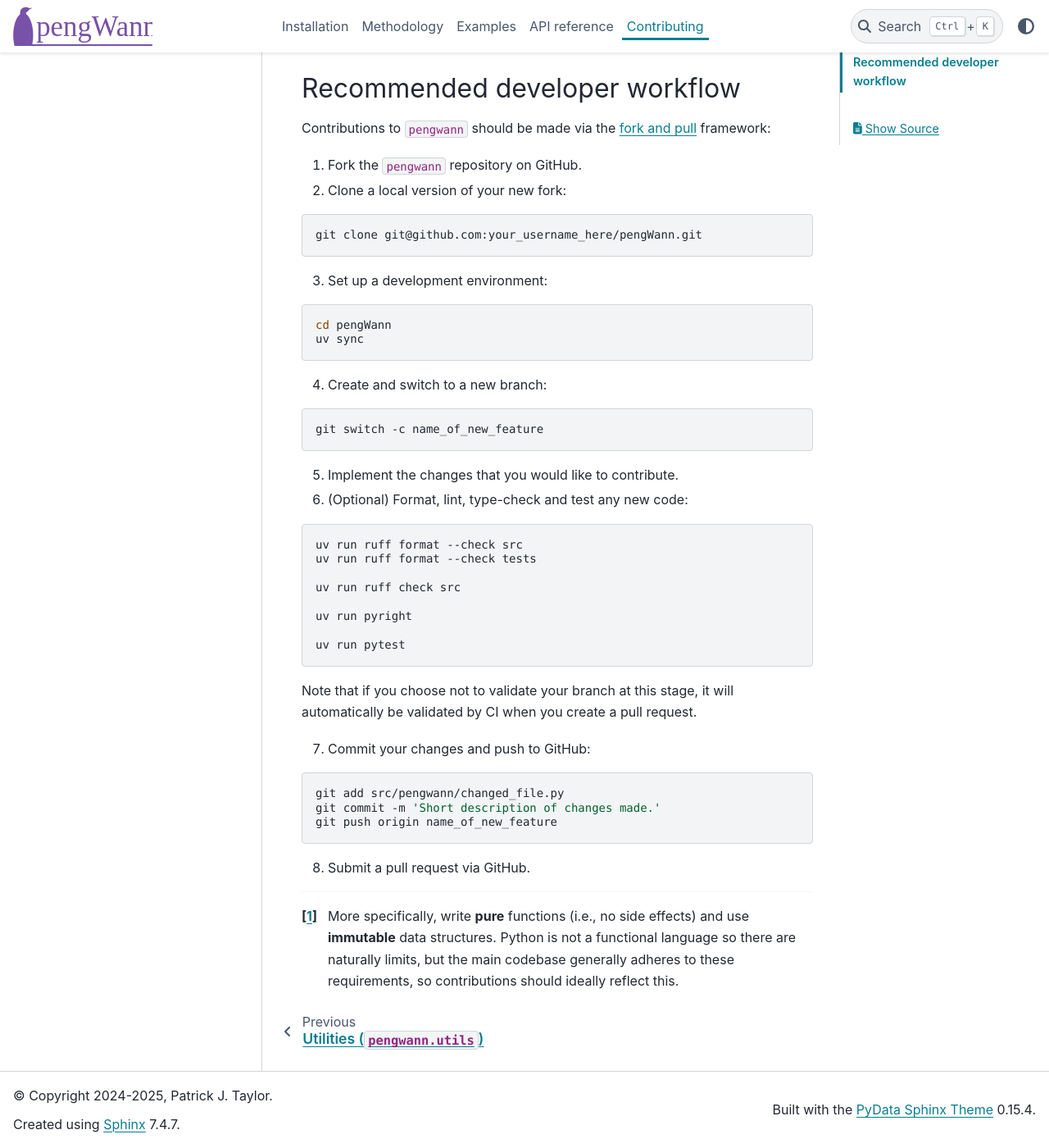
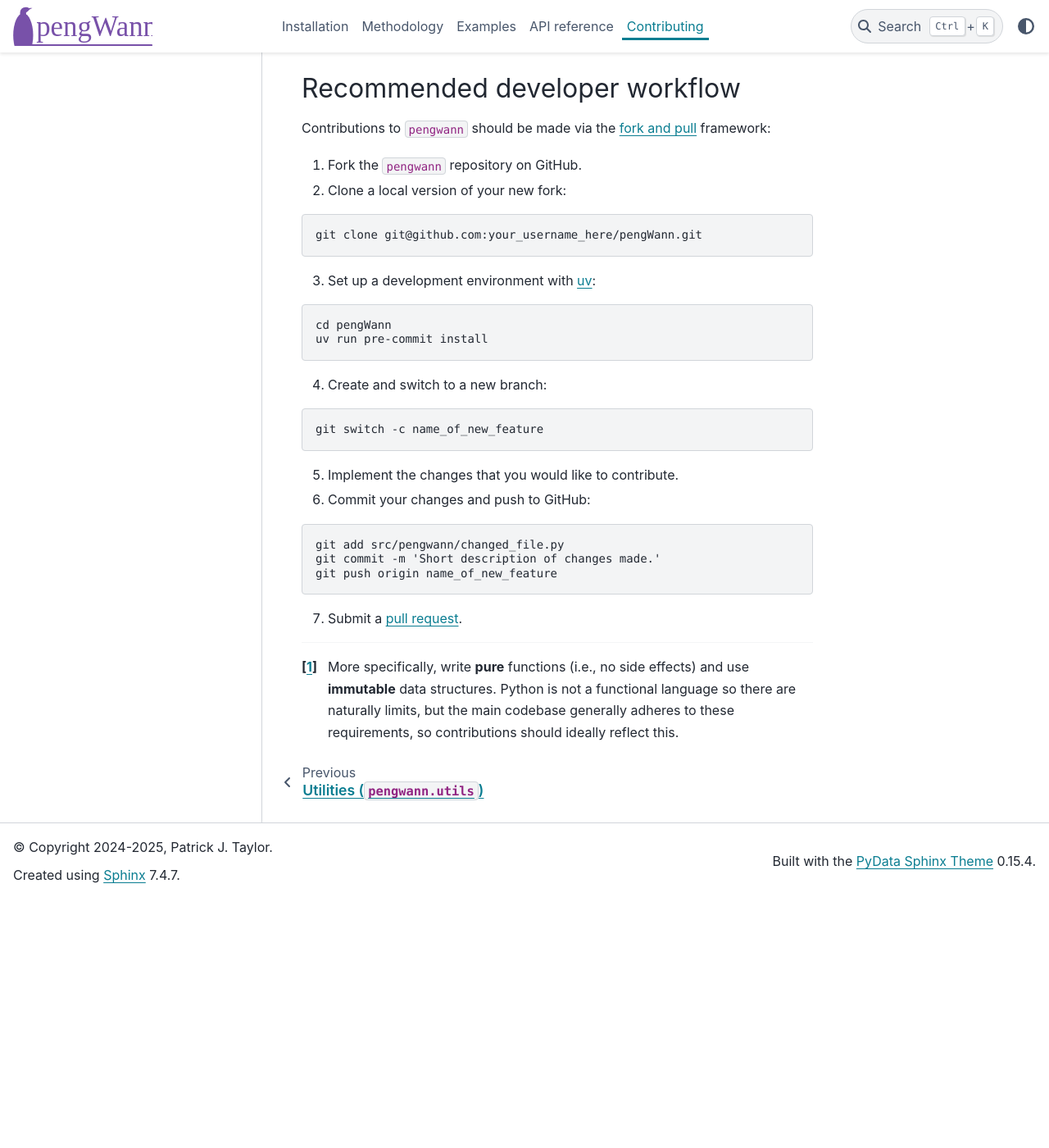
Before and after one commit to PatrickJTaylor/pengWann, a Sphinx documentation site: the page built from docs/CONTRIBUTING.md, in a window 1280 px wide and 1400 px high, scrolled down 641 px. Shown: the whole window at 82% size. Built offline with Sphinx 7.4.7 and the PyData theme 0.15.4, drawn with Linux system fonts in a browser that asks for light colours; the version number is read from the project's files by our own code; after the commit the page ends 1737 px from its top, so only the background shows below that.

Commit message:
Update CONTRIBUTING to account for pre-commit

````diff
--- a/docs/CONTRIBUTING.md
+++ b/docs/CONTRIBUTING.md
@@ -25,46 +25,31 @@ Contributions to `pengwann` should be made via the [fork and pull](https://docs.
 
 2. Clone a local version of your new fork:
 
-```bash
+```console
 git clone git@github.com:your_username_here/pengWann.git
 ```
 
-3. Set up a development environment:
+3. Set up a development environment with [uv](https://docs.astral.sh/uv/):
 
-```bash
+```console
 cd pengWann
-uv sync
+uv run pre-commit install
 ```
 
 4. Create and switch to a new branch:
 
-```bash
+```console
 git switch -c name_of_new_feature
 ```
 
 5. Implement the changes that you would like to contribute.
 
-6. (Optional) Format, lint, type-check and test any new code:
+6. Commit your changes and push to GitHub:
 
-```bash
-uv run ruff format --check src
-uv run ruff format --check tests
-
-uv run ruff check src
-
-uv run pyright
-
-uv run pytest
-```
-
-Note that if you choose not to validate your branch at this stage, it will automatically be validated by CI when you create a pull request.
-
-7. Commit your changes and push to GitHub:
-
-```bash
+```console
 git add src/pengwann/changed_file.py
 git commit -m 'Short description of changes made.'
 git push origin name_of_new_feature
 ```
 
-8. Submit a pull request via GitHub.
+7. Submit a [pull request](https://github.com/PatrickJTaylor/pengWann/pulls).
````
